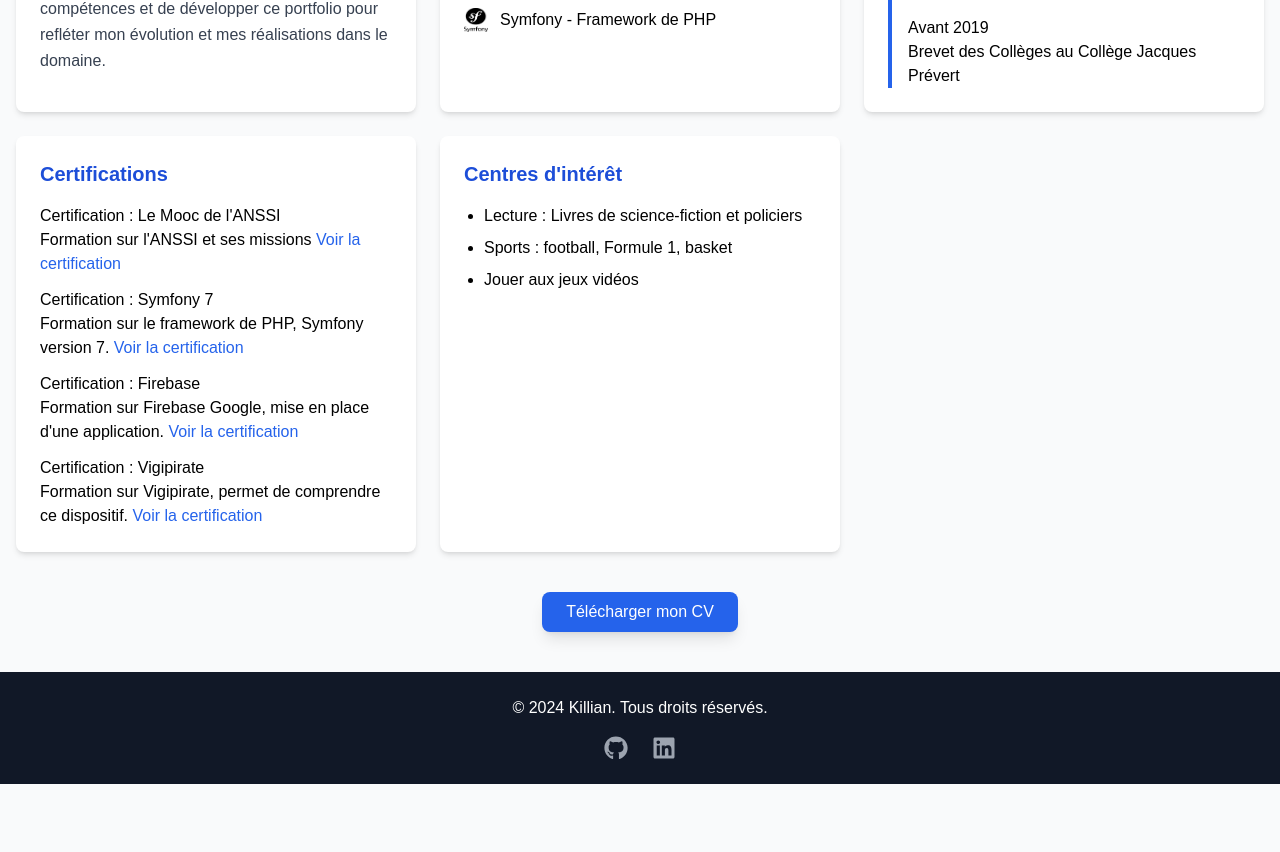
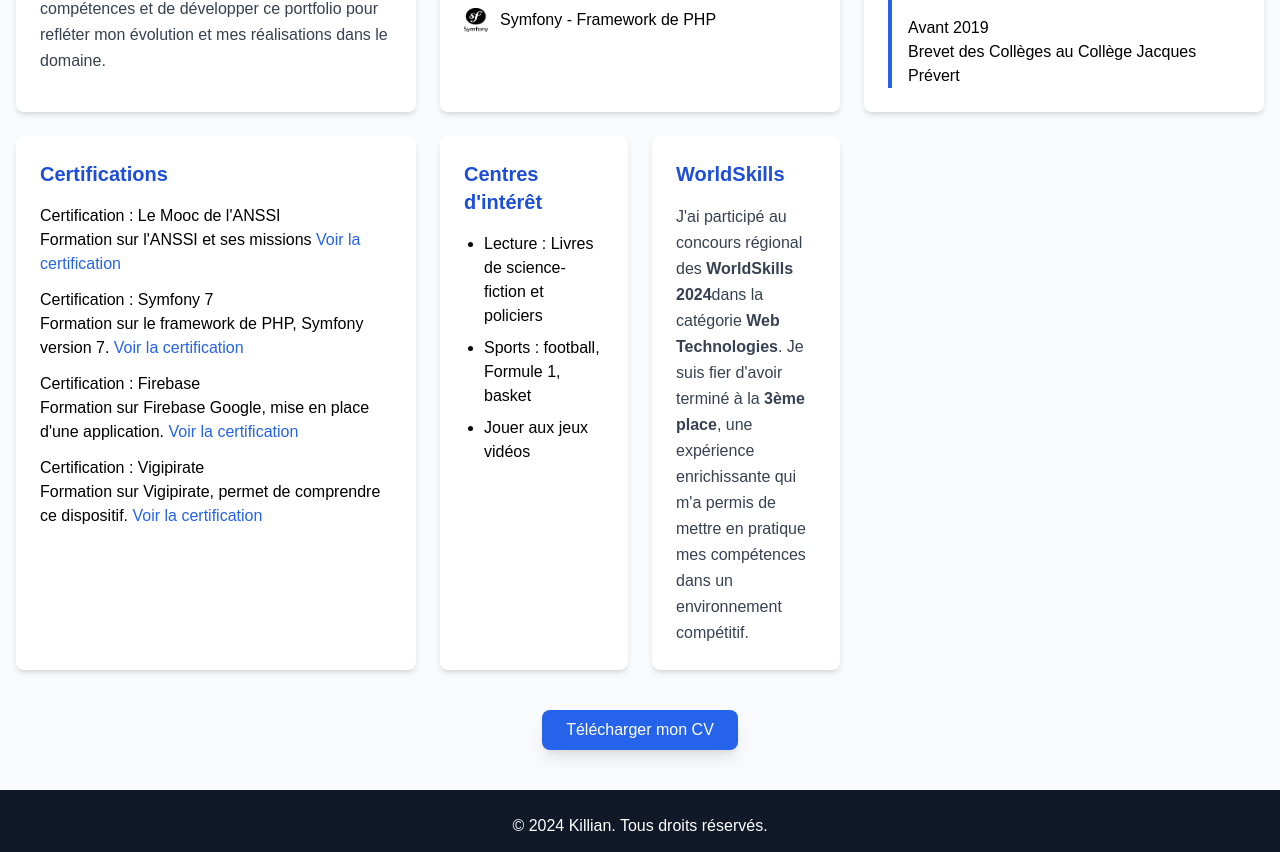
Before and after one commit to killianbiondo/Portfolio_enLigne, a Next.js app in the folder mon-portfolio/: page /profil in a window 1280 px wide. Shown: the part 376-1228 px from the top of the page. Before the commit the page ends 1160 px from the top, so only its background shows below. Built offline with nearby package versions, Linux system fonts and the light colour scheme.

Commit message:
update files

```diff
--- a/mon-portfolio/pages/profil.js
+++ b/mon-portfolio/pages/profil.js
@@ -101,14 +101,28 @@ export default function Profil() {
                         </ul>
                     </div>
 
+                    {/* Section combinée : Centres d'intérêt + WorldSkills */}
+                    <div className="flex flex-col md:flex-row gap-4 md:gap-6">
                         {/* Card : Centres d'intérêt */}
-                    <div className="bg-white shadow-md rounded-lg p-6 hover:shadow-xl transition">
+                        <div className="bg-white shadow-md rounded-lg p-6 hover:shadow-xl transition w-full md:w-1/2">
                             <h3 className="text-xl font-semibold mb-4 text-blue-700">Centres d'intérêt</h3>
                             <ul className="list-disc pl-5 space-y-2">
                                 <li>Lecture : Livres de science-fiction et policiers</li>
                                 <li>Sports : football, Formule 1, basket</li>
                                 <li>Jouer aux jeux vidéos</li>
                             </ul>
+                        </div>
+
+                        {/* Card : WorldSkills */}
+                        <div className="bg-white shadow-md rounded-lg p-6 hover:shadow-xl transition w-full md:w-1/2">
+                            <h3 className="text-xl font-semibold mb-4 text-blue-700">WorldSkills</h3>
+                            <p className="text-gray-700 leading-relaxed">
+                                J'ai participé au concours régional des <span className="font-semibold">WorldSkills 2024</span>
+                                dans la catégorie <span className="font-semibold">Web Technologies</span>. Je suis fier d'avoir
+                                terminé à la <span className="font-semibold">3ème place</span>, une expérience enrichissante qui
+                                m'a permis de mettre en pratique mes compétences dans un environnement compétitif.
+                            </p>
+                        </div>
                     </div>
                 </div>
 
```
Lines whose indentation alone changed are shown as unchanged.
